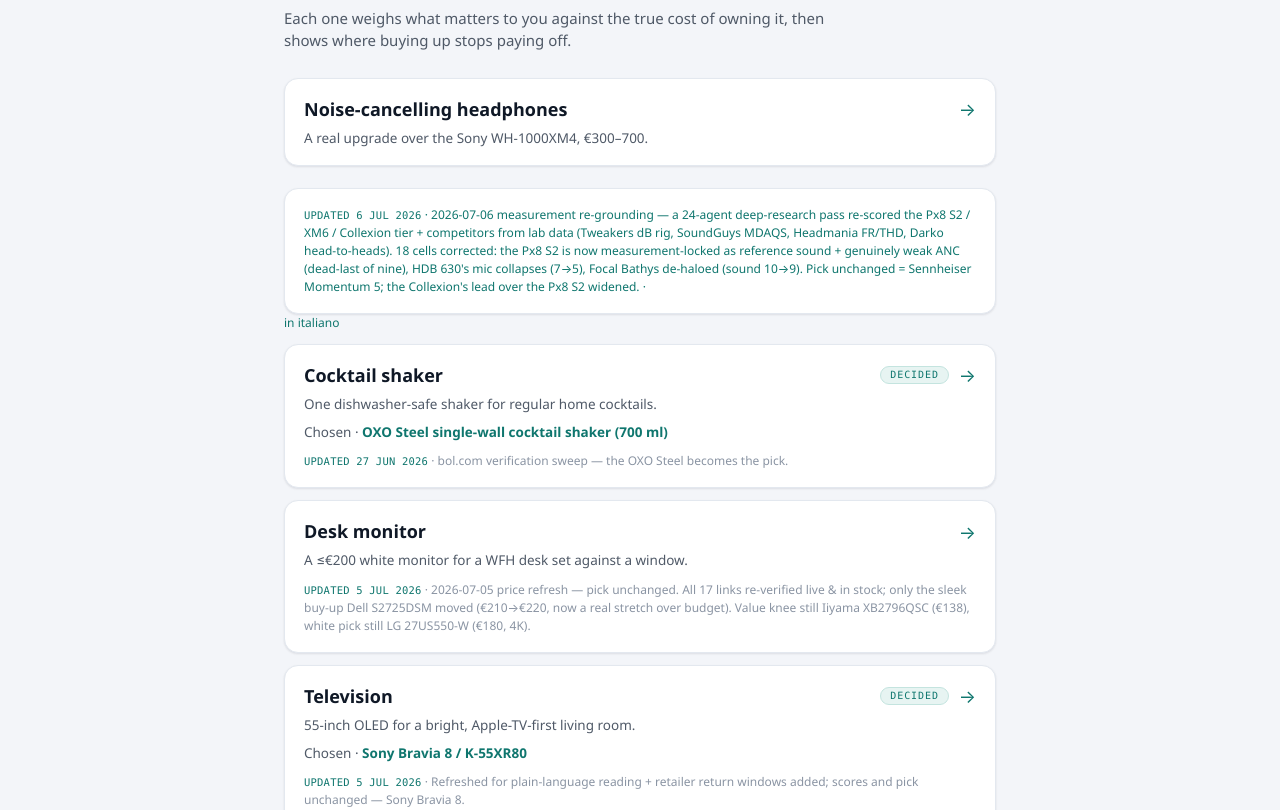
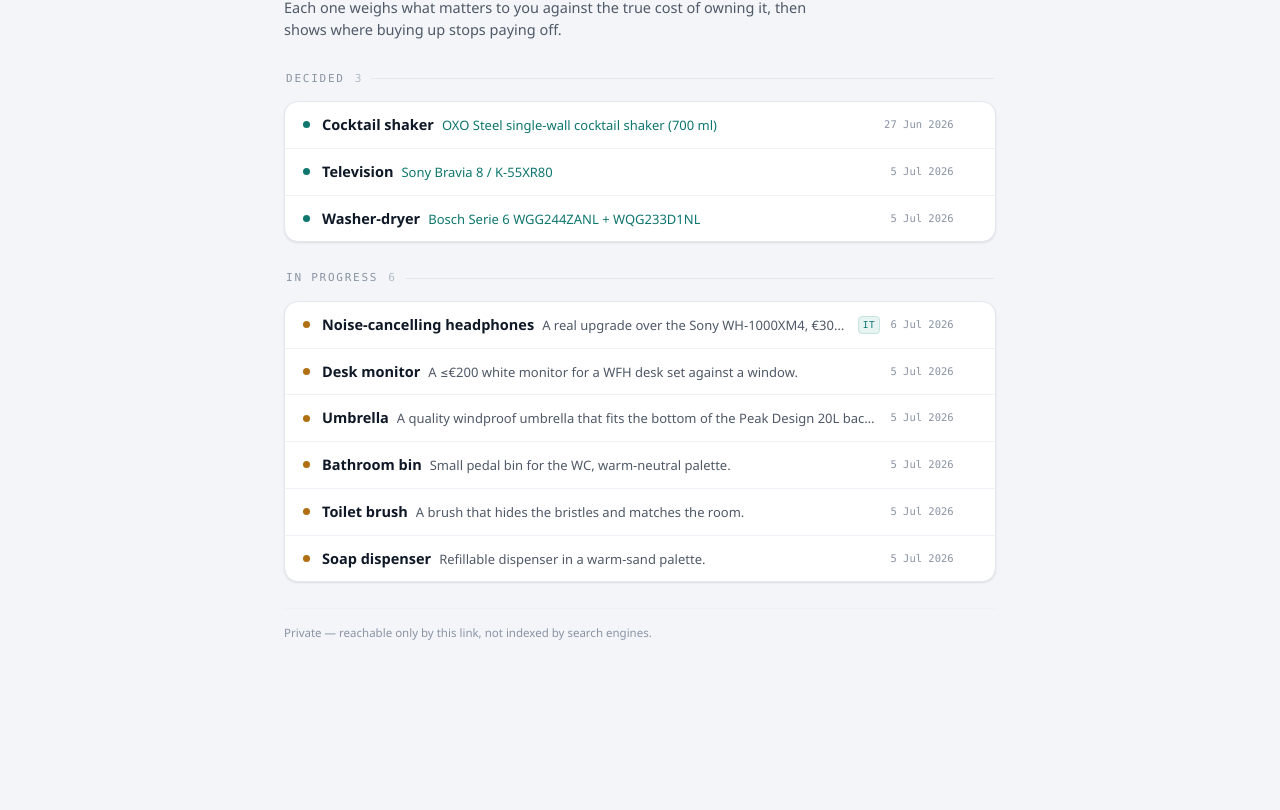
Before and after one commit to afrancoto/vf-share-0fab6460, a plain HTML site: page index.html in a window 1280 px wide. Shown: the part 167-977 px from the top of the page. After the commit the page ends 892 px from the top, so only its background shows below. Drawn offline with Linux system fonts and the light colour scheme.

Commit message:
Sync shared decision pages

```diff
--- a/index.html
+++ b/index.html
@@ -4,43 +4,48 @@
 <meta charset="utf-8">
 <meta name="color-scheme" content="light">
 <meta name="robots" content="noindex,nofollow">
-<meta name="vf-build" content="hub-68843b5a">
+<meta name="vf-build" content="hub-6e31347c">
 <meta name="viewport" content="width=device-width,initial-scale=1">
 <title>Value Frontier — decisions</title>
 <style>
-:root{color-scheme:light;--bg:#f3f5f9;--ink:#0f1826;--muted:#4f5967;--faint:#8a94a3;--line:#e3e8ef;--line2:#eef1f6;--card:#fff;--card-2:#f7f9fb;--rec:#0f766e;--rec-2:#0b5f58;--rec-bg:#e7f4f2;--rec-border:#c4e4df;--warn:#b06f12;--sh1:0 1px 2px rgba(16,24,38,.05),0 1px 3px rgba(16,24,38,.05);--sh2:0 2px 6px rgba(16,24,38,.05),0 10px 24px rgba(16,24,38,.07);--serif:'Segoe UI',system-ui,-apple-system,'Helvetica Neue',Arial,sans-serif;--sans:'Segoe UI',system-ui,-apple-system,'Helvetica Neue',Arial,sans-serif;--mono:'IBM Plex Mono',ui-monospace,'SFMono-Regular',Menlo,monospace;}
+:root{color-scheme:light;--bg:#f3f5f9;--ink:#0f1826;--muted:#4f5967;--faint:#8a94a3;--line:#e3e8ef;--line2:#eef1f6;--card:#fff;--card-2:#f7f9fb;--rec:#0f766e;--rec-2:#0b5f58;--rec-bg:#e7f4f2;--rec-border:#c4e4df;--warn:#b06f12;--sh1:0 1px 2px rgba(16,24,38,.05),0 1px 3px rgba(16,24,38,.05);--sh2:0 2px 6px rgba(16,24,38,.05),0 10px 24px rgba(16,24,38,.07);--sans:'Segoe UI',system-ui,-apple-system,'Helvetica Neue',Arial,sans-serif;--mono:'IBM Plex Mono',ui-monospace,'SFMono-Regular',Menlo,monospace;}
 *{box-sizing:border-box;}
 html,body{margin:0;background:var(--bg);}
 body{color:var(--ink);font-family:var(--sans);-webkit-font-smoothing:antialiased;line-height:1.5;}
 a{text-decoration:none;color:inherit;}
-.bar{position:sticky;top:0;z-index:10;background:rgba(243,245,249,.82);backdrop-filter:saturate(1.5) blur(12px);-webkit-backdrop-filter:saturate(1.5) blur(12px);border-bottom:1px solid var(--line);}
+.bar{position:sticky;top:0;z-index:20;background:rgba(243,245,249,.82);backdrop-filter:saturate(1.5) blur(12px);-webkit-backdrop-filter:saturate(1.5) blur(12px);border-bottom:1px solid var(--line);}
 .bar-in{max-width:760px;margin:0 auto;min-height:54px;display:flex;align-items:center;gap:10px;padding:9px 24px;}
 .mark{width:17px;height:17px;border-radius:5px;background:linear-gradient(135deg,#0f766e,#3aa89b);box-shadow:inset 0 0 0 1px rgba(0,0,0,.06),0 1px 2px rgba(15,118,110,.25);}
-.brand{font-family:var(--serif);font-weight:600;font-size:15px;letter-spacing:-.01em;}
-.wrap{max-width:760px;margin:0 auto;padding:34px 24px 72px;}
+.brand{font-weight:700;font-size:15px;letter-spacing:-.01em;}
+.wrap{max-width:760px;margin:0 auto;padding:30px 24px 72px;}
 .kicker{font-family:var(--mono);font-size:11px;letter-spacing:.16em;text-transform:uppercase;color:var(--faint);margin:0 0 10px;}
-h1{font-family:var(--serif);font-weight:600;font-size:32px;letter-spacing:-.015em;margin:0 0 10px;}
-.lead{color:var(--muted);font-size:15px;max-width:560px;margin:0 0 26px;}
-.cards{display:flex;flex-direction:column;gap:12px;}
-.card{display:block;background:var(--card);border:1px solid var(--line);border-radius:14px;padding:17px 19px;box-shadow:var(--sh1);transition:box-shadow .14s,transform .14s,border-color .14s;}
-.card:hover{box-shadow:var(--sh2);transform:translateY(-1px);border-color:var(--rec-border);}
-.card-h{display:flex;align-items:center;justify-content:space-between;gap:12px;}
-.card-title{font-family:var(--serif);font-weight:600;font-size:18px;}
-.card-head-r{display:flex;align-items:center;gap:10px;}
-.card-status{font-family:var(--mono);font-size:10px;letter-spacing:.09em;text-transform:uppercase;border-radius:999px;padding:3px 9px;line-height:1;white-space:nowrap;}
-.pill-ok{color:var(--rec);background:var(--rec-bg);border:1px solid var(--rec-border);}
-.pill-muted{color:var(--faint);background:var(--card-2);border:1px solid var(--line);}
-.pill-warn{color:var(--warn);background:#fbf3e5;border:1px solid #ecdcbf;}
-.card-go{color:var(--rec);font-size:18px;line-height:1;}
-.card-blurb{color:var(--muted);font-size:13.5px;margin:5px 0 0;}
-.card-chose{font-size:13.5px;color:var(--muted);margin:8px 0 0;}
-.card-chose strong{color:var(--rec);font-weight:600;}
-.card.decided{border-color:var(--line);}
-.card-meta{font-size:12px;color:var(--faint);margin:10px 0 0;line-height:1.5;}
-.card-meta a{color:var(--rec);}
-.card-date{font-family:var(--mono);font-size:10.5px;letter-spacing:.02em;text-transform:uppercase;color:var(--rec);}
-.foot{margin-top:30px;font-size:12px;color:var(--faint);border-top:1px solid var(--line2);padding-top:16px;}
-@media(max-width:560px){.bar-in,.wrap{padding-left:16px;padding-right:16px;}.wrap{padding-top:24px;}h1{font-size:27px;}}
+h1{font-weight:700;font-size:29px;letter-spacing:-.015em;margin:0 0 9px;}
+.lead{color:var(--muted);font-size:14.5px;max-width:560px;margin:0 0 24px;}
+.group{margin:0 0 22px;}
+.group-h{position:sticky;top:54px;z-index:5;display:flex;align-items:center;gap:10px;margin:0 0 8px;padding:6px 2px;background:var(--bg);}
+.group-t{font-family:var(--mono);font-size:11px;letter-spacing:.16em;text-transform:uppercase;color:var(--faint);}
+.group-n{font-family:var(--mono);font-size:11px;color:var(--faint);opacity:.6;}
+.group-h::after{content:"";flex:1;height:1px;background:var(--line);}
+.list{background:var(--card);border:1px solid var(--line);border-radius:14px;box-shadow:var(--sh1);overflow:hidden;}
+.row{position:relative;display:grid;grid-template-columns:auto 1fr auto;align-items:center;column-gap:12px;padding:12px 18px;border-top:1px solid var(--line2);transition:background .12s;}
+.row:first-child{border-top:0;}
+.row:hover{background:var(--card-2);}
+.row-dot{width:7px;height:7px;border-radius:50%;}
+.dot-ok{background:var(--rec);}.dot-warn{background:var(--warn);}.dot-muted{background:var(--faint);}
+.row-main{min-width:0;display:flex;align-items:baseline;gap:8px;}
+.row-link{font-weight:600;font-size:14.5px;color:var(--ink);white-space:nowrap;}
+.row-link::after{content:"";position:absolute;inset:0;}
+.row:hover .row-link{color:var(--rec-2);}
+.row-sub{min-width:0;flex:0 1 auto;color:var(--muted);font-size:13px;white-space:nowrap;overflow:hidden;text-overflow:ellipsis;}
+.row-sub.chose{color:var(--rec);font-weight:500;}
+.row-right{display:flex;align-items:center;gap:10px;flex:none;}
+.row-it{position:relative;z-index:1;font-family:var(--mono);font-size:9.5px;letter-spacing:.06em;color:var(--rec);background:var(--rec-bg);border:1px solid var(--rec-border);border-radius:4px;padding:1px 4px;}
+.row-tag{font-family:var(--mono);font-size:9.5px;letter-spacing:.06em;color:var(--faint);background:var(--card-2);border:1px solid var(--line);border-radius:4px;padding:1px 4px;}
+.row-time{font-family:var(--mono);font-size:10.5px;color:var(--faint);white-space:nowrap;}
+.row-go{color:var(--faint);font-size:14px;opacity:0;transition:opacity .12s;}
+.row:hover .row-go{opacity:1;color:var(--rec);}
+.foot{margin-top:26px;font-size:11.5px;color:var(--faint);border-top:1px solid var(--line2);padding-top:15px;}
+@media(max-width:560px){.bar-in,.wrap{padding-left:16px;padding-right:16px;}.wrap{padding-top:22px;}h1{font-size:25px;}.list{border-radius:12px;}.row{align-items:start;column-gap:10px;padding:11px 14px;}.row-main{flex-direction:column;gap:2px;}.row-sub{max-width:100%;}.row-go{display:none;}}
 </style>
 </head>
 <body>
@@ -49,56 +54,61 @@ h1{font-family:var(--serif);font-weight:600;font-size:32px;letter-spacing:-.015e
 <p class="kicker">Purchase decisions</p>
 <h1>Decisions</h1>
 <p class="lead">Each one weighs what matters to you against the true cost of owning it, then shows where buying up stops paying off.</p>
-<nav class="cards">
-      <a class="card" href="anc-headphones/">
-        <div class="card-h"><span class="card-title">Noise-cancelling headphones</span><span class="card-head-r"><span class="card-go" aria-hidden="true">&rarr;</span></span></div>
-        <p class="card-blurb">A real upgrade over the Sony WH-1000XM4, €300–700.</p>
-        <p class="card-meta"><span class="card-date">Updated 6 Jul 2026</span> &middot; 2026-07-06 measurement re-grounding — a 24-agent deep-research pass re-scored the Px8 S2 / XM6 / Collexion tier + competitors from lab data (Tweakers dB rig, SoundGuys MDAQS, Headmania FR/THD, Darko head-to-heads). 18 cells corrected: the Px8 S2 is now measurement-locked as reference sound + genuinely weak ANC (dead-last of nine), HDB 630's mic collapses (7→5), Focal Bathys de-haloed (sound 10→9). Pick unchanged = Sennheiser Momentum 5; the Collexion's lead over the Px8 S2 widened. &middot; <a href="anc-headphones/index.it.html">in italiano</a></p>
-      </a>
-      <a class="card decided" href="cocktail-shaker/">
-        <div class="card-h"><span class="card-title">Cocktail shaker</span><span class="card-head-r"><span class="card-status pill-ok">Decided</span><span class="card-go" aria-hidden="true">&rarr;</span></span></div>
-        <p class="card-blurb">One dishwasher-safe shaker for regular home cocktails.</p>
-        <p class="card-chose">Chosen &middot; <strong>OXO Steel single-wall cocktail shaker (700 ml)</strong></p>
-        <p class="card-meta"><span class="card-date">Updated 27 Jun 2026</span> &middot; bol.com verification sweep — the OXO Steel becomes the pick.</p>
-      </a>
-      <a class="card" href="monitor/">
-        <div class="card-h"><span class="card-title">Desk monitor</span><span class="card-head-r"><span class="card-go" aria-hidden="true">&rarr;</span></span></div>
-        <p class="card-blurb">A ≤€200 white monitor for a WFH desk set against a window.</p>
-        <p class="card-meta"><span class="card-date">Updated 5 Jul 2026</span> &middot; 2026-07-05 price refresh — pick unchanged. All 17 links re-verified live &amp; in stock; only the sleek buy-up Dell S2725DSM moved (€210→€220, now a real stretch over budget). Value knee still Iiyama XB2796QSC (€138), white pick still LG 27US550-W (€180, 4K).</p>
-      </a>
-      <a class="card decided" href="tv/">
-        <div class="card-h"><span class="card-title">Television</span><span class="card-head-r"><span class="card-status pill-ok">Decided</span><span class="card-go" aria-hidden="true">&rarr;</span></span></div>
-        <p class="card-blurb">55-inch OLED for a bright, Apple-TV-first living room.</p>
-        <p class="card-chose">Chosen &middot; <strong>Sony Bravia 8 / K-55XR80</strong></p>
-        <p class="card-meta"><span class="card-date">Updated 5 Jul 2026</span> &middot; Refreshed for plain-language reading + retailer return windows added; scores and pick unchanged — Sony Bravia 8.</p>
-      </a>
-      <a class="card decided" href="washer-dryer/">
-        <div class="card-h"><span class="card-title">Washer-dryer</span><span class="card-head-r"><span class="card-status pill-ok">Decided</span><span class="card-go" aria-hidden="true">&rarr;</span></span></div>
-        <p class="card-blurb">Stacked washer + heat-pump dryer for a one-person flat.</p>
-        <p class="card-chose">Chosen &middot; <strong>Bosch Serie 6 WGG244ZANL + WQG233D1NL</strong></p>
-        <p class="card-meta"><span class="card-date">Updated 5 Jul 2026</span> &middot; Plain-language layout refresh (readable questions per row); scores and the pick unchanged.</p>
-      </a>
-      <a class="card" href="umbrella/">
-        <div class="card-h"><span class="card-title">Umbrella</span><span class="card-head-r"><span class="card-go" aria-hidden="true">&rarr;</span></span></div>
-        <p class="card-blurb">A quality windproof umbrella that fits the bottom of the Peak Design 20L backpack.</p>
-        <p class="card-meta"><span class="card-date">Updated 5 Jul 2026</span> &middot; 2026-07-05 price refresh — pick unchanged (Knirps US.050). Frontier core held; T.200/EuroSCHIRM/Duckhead nudged, Montbell delisted to exhibit.</p>
-      </a>
-      <a class="card" href="wc-bin/">
-        <div class="card-h"><span class="card-title">Bathroom bin</span><span class="card-head-r"><span class="card-go" aria-hidden="true">&rarr;</span></span></div>
-        <p class="card-blurb">Small pedal bin for the WC, warm-neutral palette.</p>
-        <p class="card-meta"><span class="card-date">Updated 5 Jul 2026</span> &middot; 2026-07-05 price refresh — all 14 live-checked, every price held, pick unchanged (Brabantia NewIcon Soft Beige).</p>
-      </a>
-      <a class="card" href="wc-brush/">
-        <div class="card-h"><span class="card-title">Toilet brush</span><span class="card-head-r"><span class="card-go" aria-hidden="true">&rarr;</span></span></div>
-        <p class="card-blurb">A brush that hides the bristles and matches the room.</p>
-        <p class="card-meta"><span class="card-date">Updated 5 Jul 2026</span> &middot; 2026-07-05 price refresh — pick moved from House Doctor to HEMA: Spirella now verified at €15.85 (proven 4.4★/1512) and Blomus dropped to €42.90, shifting the value knee to the cheaper HEMA.</p>
-      </a>
-      <a class="card" href="wc-dispenser/">
-        <div class="card-h"><span class="card-title">Soap dispenser</span><span class="card-head-r"><span class="card-go" aria-hidden="true">&rarr;</span></span></div>
-        <p class="card-blurb">Refillable dispenser in a warm-sand palette.</p>
-        <p class="card-meta"><span class="card-date">Updated 5 Jul 2026</span> &middot; 2026-07-05 price refresh — pick changed: the Wenko Pion is discontinued, so the recommendation moves to the Aquanova Conor (natural stone); HEMA sand is the cheaper verified fallback.</p>
-      </a>
-</nav>
+<section class="group">
+  <div class="group-h"><span class="group-t">Decided</span><span class="group-n">3</span></div>
+  <div class="list">
+      <div class="row">
+        <span class="row-dot dot-ok" aria-hidden="true"></span>
+        <span class="row-main"><a class="row-link" href="cocktail-shaker/" title="bol.com verification sweep — the OXO Steel becomes the pick.">Cocktail shaker</a><span class="row-sub chose">OXO Steel single-wall cocktail shaker (700 ml)</span></span>
+        <span class="row-right"><time class="row-time">27 Jun 2026</time><span class="row-go" aria-hidden="true">&rarr;</span></span>
+      </div>
+      <div class="row">
+        <span class="row-dot dot-ok" aria-hidden="true"></span>
+        <span class="row-main"><a class="row-link" href="tv/" title="Refreshed for plain-language reading + retailer return windows added; scores and pick unchanged — Sony Bravia 8.">Television</a><span class="row-sub chose">Sony Bravia 8 / K-55XR80</span></span>
+        <span class="row-right"><time class="row-time">5 Jul 2026</time><span class="row-go" aria-hidden="true">&rarr;</span></span>
+      </div>
+      <div class="row">
+        <span class="row-dot dot-ok" aria-hidden="true"></span>
+        <span class="row-main"><a class="row-link" href="washer-dryer/" title="Plain-language layout refresh (readable questions per row); scores and the pick unchanged.">Washer-dryer</a><span class="row-sub chose">Bosch Serie 6 WGG244ZANL + WQG233D1NL</span></span>
+        <span class="row-right"><time class="row-time">5 Jul 2026</time><span class="row-go" aria-hidden="true">&rarr;</span></span>
+      </div>
+  </div>
+</section>
+<section class="group">
+  <div class="group-h"><span class="group-t">In progress</span><span class="group-n">6</span></div>
+  <div class="list">
+      <div class="row">
+        <span class="row-dot dot-warn" aria-hidden="true"></span>
+        <span class="row-main"><a class="row-link" href="anc-headphones/" title="2026-07-06 measurement re-grounding — a 24-agent deep-research pass re-scored the Px8 S2 / XM6 / Collexion tier + competitors from lab data (Tweakers dB rig, SoundGuys MDAQS, Headmania FR/THD, Darko head-to-heads). 18 cells corrected: the Px8 S2 is now measurement-locked as reference sound + genuinely weak ANC (dead-last of nine), HDB 630's mic collapses (7→5), Focal Bathys de-haloed (sound 10→9). Pick unchanged = Sennheiser Momentum 5; the Collexion's lead over the Px8 S2 widened.">Noise-cancelling headphones</a><span class="row-sub">A real upgrade over the Sony WH-1000XM4, €300–700.</span></span>
+        <span class="row-right"><a class="row-it" href="anc-headphones/index.it.html">IT</a><time class="row-time">6 Jul 2026</time><span class="row-go" aria-hidden="true">&rarr;</span></span>
+      </div>
+      <div class="row">
+        <span class="row-dot dot-warn" aria-hidden="true"></span>
+        <span class="row-main"><a class="row-link" href="monitor/" title="2026-07-05 price refresh — pick unchanged. All 17 links re-verified live &amp; in stock; only the sleek buy-up Dell S2725DSM moved (€210→€220, now a real stretch over budget). Value knee still Iiyama XB2796QSC (€138), white pick still LG 27US550-W (€180, 4K).">Desk monitor</a><span class="row-sub">A ≤€200 white monitor for a WFH desk set against a window.</span></span>
+        <span class="row-right"><time class="row-time">5 Jul 2026</time><span class="row-go" aria-hidden="true">&rarr;</span></span>
+      </div>
+      <div class="row">
+        <span class="row-dot dot-warn" aria-hidden="true"></span>
+        <span class="row-main"><a class="row-link" href="umbrella/" title="2026-07-05 price refresh — pick unchanged (Knirps US.050). Frontier core held; T.200/EuroSCHIRM/Duckhead nudged, Montbell delisted to exhibit.">Umbrella</a><span class="row-sub">A quality windproof umbrella that fits the bottom of the Peak Design 20L backpack.</span></span>
+        <span class="row-right"><time class="row-time">5 Jul 2026</time><span class="row-go" aria-hidden="true">&rarr;</span></span>
+      </div>
+      <div class="row">
+        <span class="row-dot dot-warn" aria-hidden="true"></span>
+        <span class="row-main"><a class="row-link" href="wc-bin/" title="2026-07-05 price refresh — all 14 live-checked, every price held, pick unchanged (Brabantia NewIcon Soft Beige).">Bathroom bin</a><span class="row-sub">Small pedal bin for the WC, warm-neutral palette.</span></span>
+        <span class="row-right"><time class="row-time">5 Jul 2026</time><span class="row-go" aria-hidden="true">&rarr;</span></span>
+      </div>
+      <div class="row">
+        <span class="row-dot dot-warn" aria-hidden="true"></span>
+        <span class="row-main"><a class="row-link" href="wc-brush/" title="2026-07-05 price refresh — pick moved from House Doctor to HEMA: Spirella now verified at €15.85 (proven 4.4★/1512) and Blomus dropped to €42.90, shifting the value knee to the cheaper HEMA.">Toilet brush</a><span class="row-sub">A brush that hides the bristles and matches the room.</span></span>
+        <span class="row-right"><time class="row-time">5 Jul 2026</time><span class="row-go" aria-hidden="true">&rarr;</span></span>
+      </div>
+      <div class="row">
+        <span class="row-dot dot-warn" aria-hidden="true"></span>
+        <span class="row-main"><a class="row-link" href="wc-dispenser/" title="2026-07-05 price refresh — pick changed: the Wenko Pion is discontinued, so the recommendation moves to the Aquanova Conor (natural stone); HEMA sand is the cheaper verified fallback.">Soap dispenser</a><span class="row-sub">Refillable dispenser in a warm-sand palette.</span></span>
+        <span class="row-right"><time class="row-time">5 Jul 2026</time><span class="row-go" aria-hidden="true">&rarr;</span></span>
+      </div>
+  </div>
+</section>
 <p class="foot">Private — reachable only by this link, not indexed by search engines.</p>
 </main>
 </body>
```
